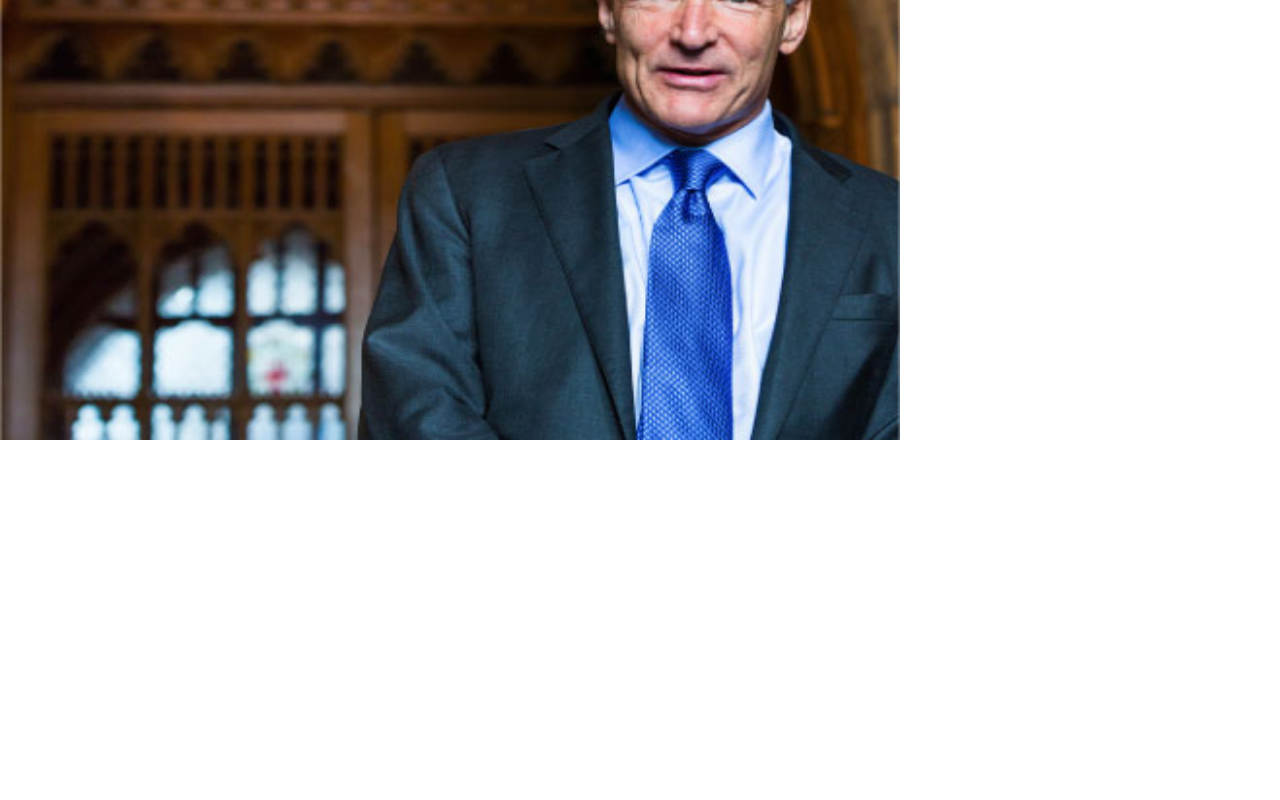
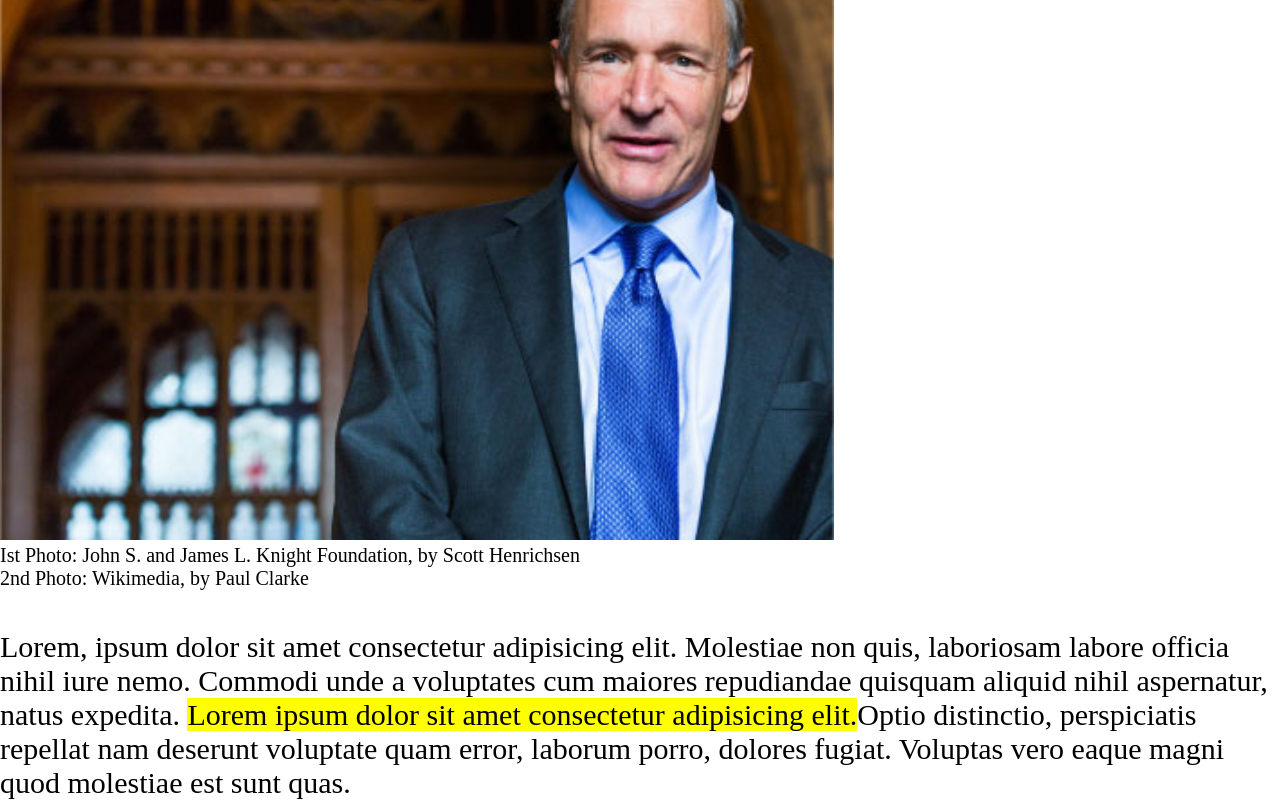
Before and after one commit to matteopoliti/html-css-booleaner, a plain HTML site: page index.html in a window 1280 px wide. Shown: the part 1301-2101 px from the top of the page. Before the commit the page ends 1745 px from the top, so only its background shows below. Drawn offline with Linux system fonts and the light colour scheme.

Commit message:
added blockquote and p in Main

```diff
--- a/assets/css/style.css
+++ b/assets/css/style.css
@@ -40,7 +40,17 @@ a{
 }
 
 .tim-img{
-    width: 900px;
-    height: 600px;
-    display: inline-block;
+    height: 650px;
 }
+blockquote{
+    margin-bottom: 40px;
+    font-size: 20px;
+}
+
+p{
+    font-size: 30px;
+}
+
+.yellow-mark{
+    background-color: yellow;
+}
--- a/index.html
+++ b/index.html
@@ -27,6 +27,7 @@
 
         <main>
 
+            <!-- foto tim -->
             <figure>
 
                 <img class="tim-img" src="img/tim-1.jpg" alt="tim img 1">
@@ -34,6 +35,17 @@
 
             </figure>
 
+            <!-- fonti delle foto -->
+            <blockquote>
+                Ist Photo: John S. and James L. Knight Foundation, by Scott Henrichsen <br>
+                2nd Photo: Wikimedia, by Paul Clarke
+            </blockquote>
+
+            <!-- paragrafo dcsrittivo foto -->
+            <p>
+                Lorem, ipsum dolor sit amet consectetur adipisicing elit. Molestiae non quis, laboriosam labore officia nihil iure nemo. Commodi unde a voluptates cum maiores repudiandae quisquam aliquid nihil aspernatur, natus expedita.
+                <span class="yellow-mark">Lorem ipsum dolor sit amet consectetur adipisicing elit.</span>Optio distinctio, perspiciatis repellat nam deserunt voluptate quam error, laborum porro, dolores fugiat. Voluptas vero eaque magni quod molestiae est sunt quas.
+            </p>
         </main>
     </body>
 </html>
```
